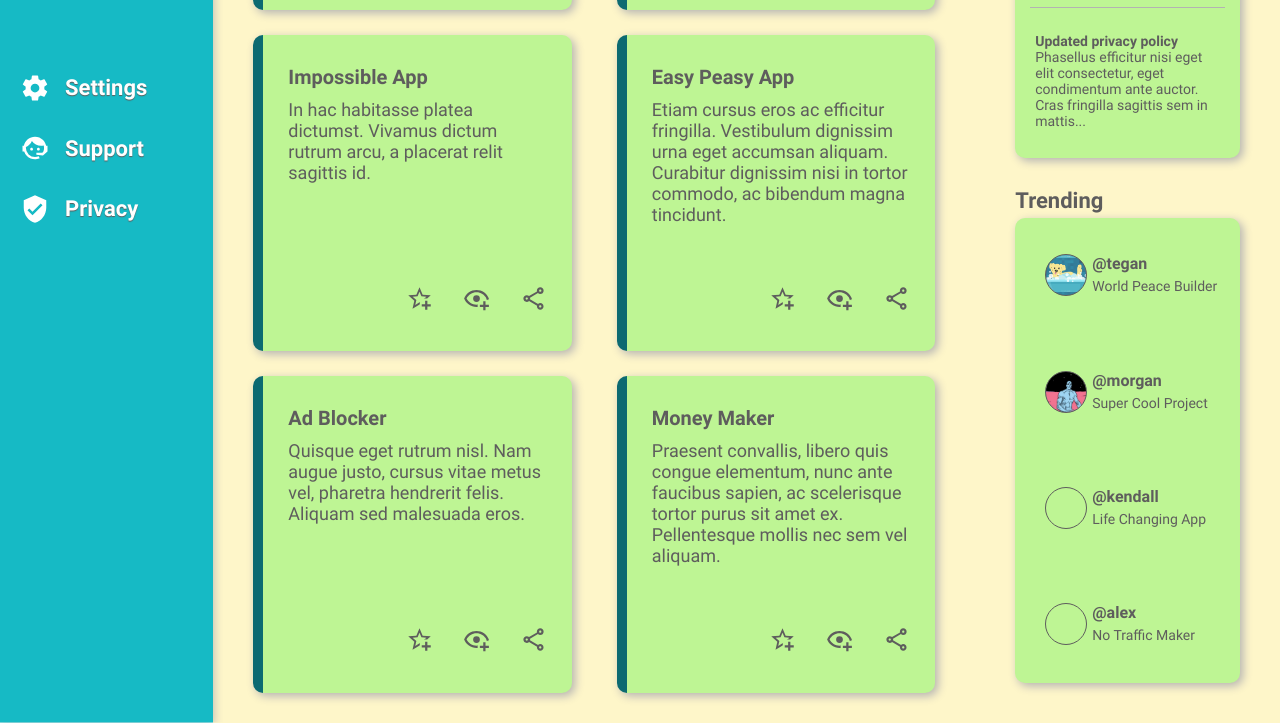
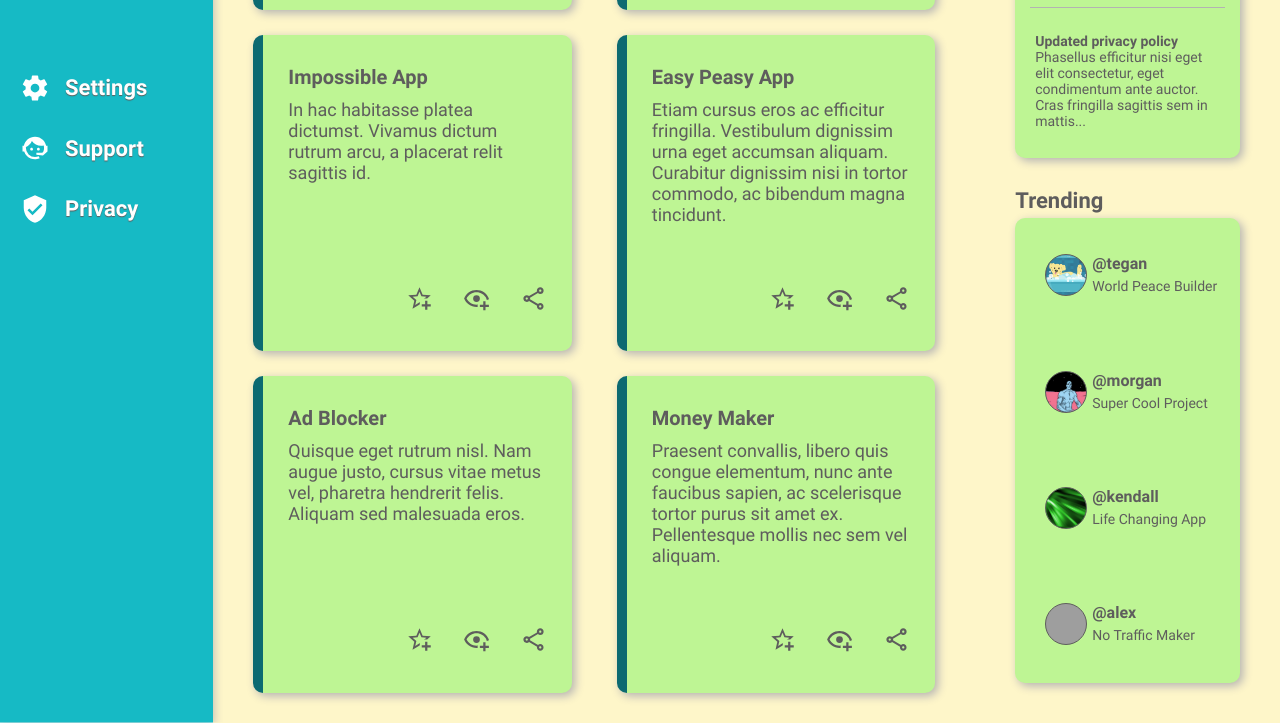
Before and after one commit to berwigpablo/admin-dashboard, a website: page index.html in a window 1280 px wide. Shown: the part 491-1214 px from the top of the page. Drawn offline with Linux system fonts and the light colour scheme; the site is published under a folder, as on GitHub Pages, so addresses that start at the root find nothing.

Commit message:
Add proper image url

```diff
--- a/style.css
+++ b/style.css
@@ -365,12 +365,12 @@ body{
 }
 
 .user-image.three{
-    background-image: url(/Images/green.jpg);
+    background-image: url(./Images/green.jpg);
     background-size: 50px;
 }
 
 .user-image.four{
-    background-image: url(/Images/bricks.jpg);
+    background-image: url(./Images/bricks.jpg);
     background-size: 50px;
 }
 
```
